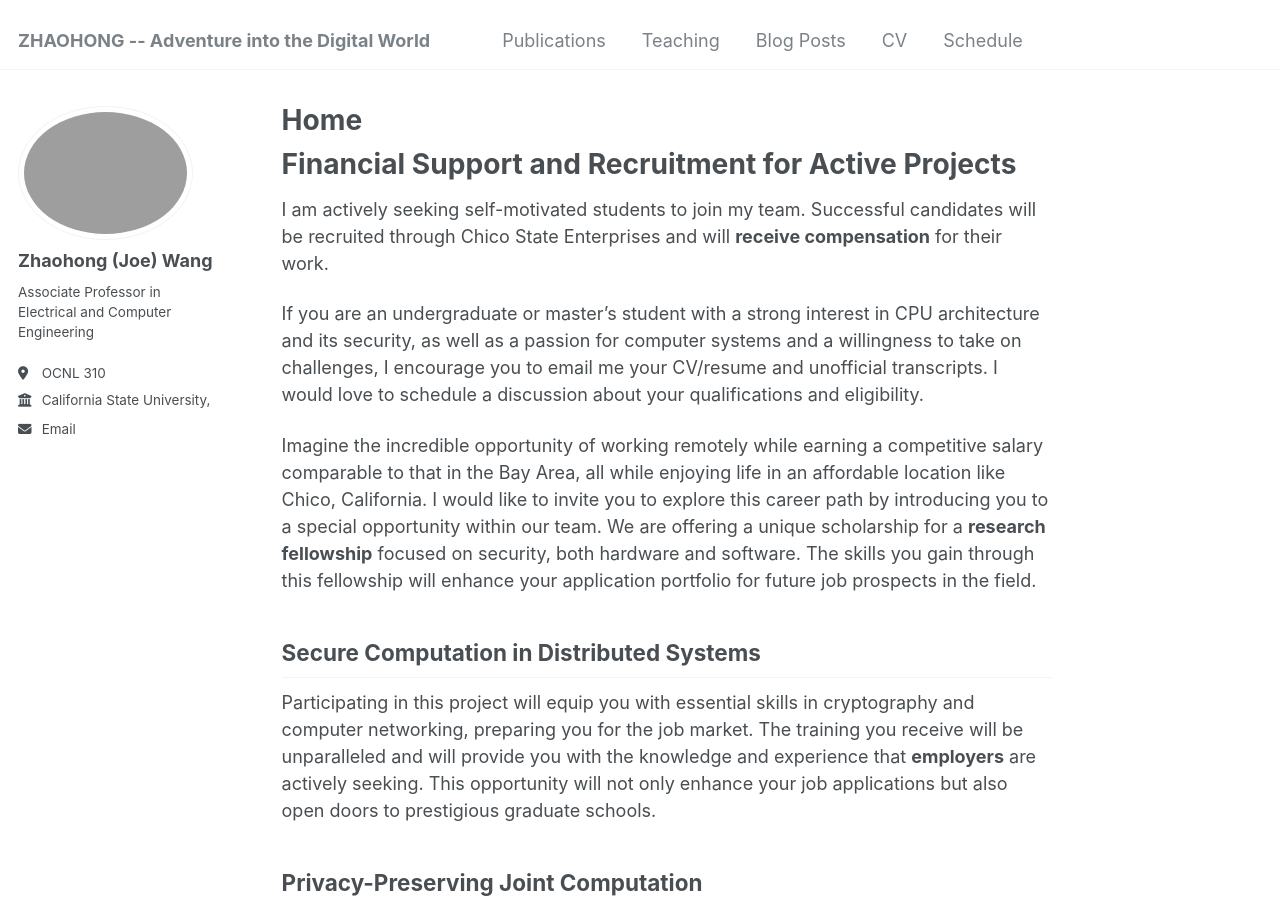
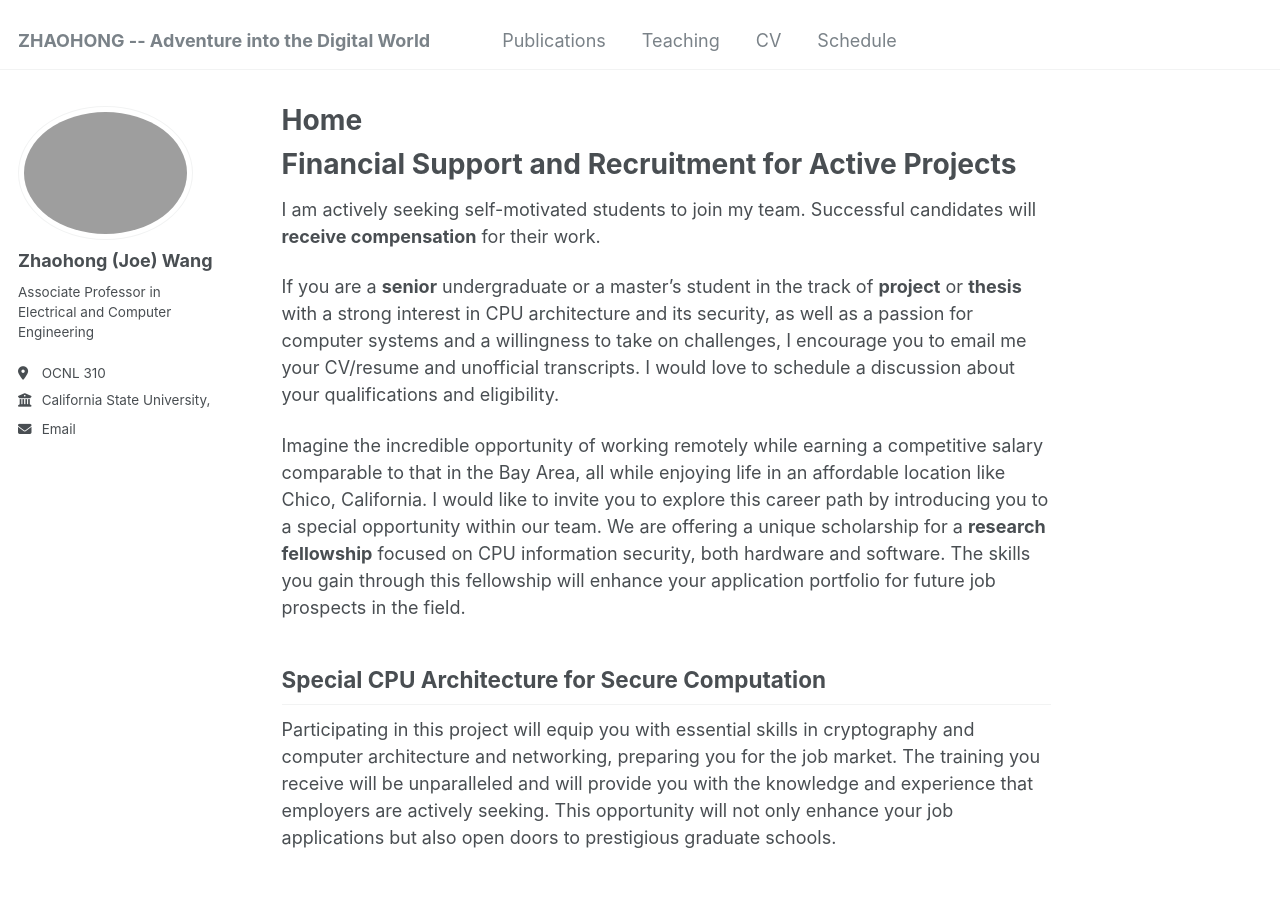
Before and after one commit to ciphermpcJoe/ciphermpcjoe.github.io, a Jekyll site: the page built from _pages/about.md, in a window 1280 px wide and 900 px high. Built offline with Jekyll 4.4.1, drawn with Linux system fonts in a browser that asks for light colours.

Commit message:
About Revision

```diff
--- a/_data/navigation.yml
+++ b/_data/navigation.yml
@@ -17,8 +17,8 @@ main:
   #- title: "Portfolio"
   #  url: /portfolio/
 
-  - title: "Blog Posts"
-    url: /year-archive/
+  #- title: "Blog Posts"
+  #  url: /year-archive/
 
   - title: "CV"
     url: /cv/
--- a/_pages/about.md
+++ b/_pages/about.md
@@ -9,15 +9,15 @@ redirect_from:
 
 Financial Support and Recruitment for Active Projects
 ======
-I am actively seeking self-motivated students to join my team. Successful candidates will be recruited through Chico State Enterprises and will **receive compensation** for their work.
+I am actively seeking self-motivated students to join my team. Successful candidates will **receive compensation** for their work.
 
-If you are an undergraduate or master's student with a strong interest in CPU architecture and its security, as well as a passion for computer systems and a willingness to take on challenges, I encourage you to email me your CV/resume and unofficial transcripts. I would love to schedule a discussion about your qualifications and eligibility.
+If you are a **senior** undergraduate or a master's student in the track of **project** or **thesis** with a strong interest in CPU architecture and its security, as well as a passion for computer systems and a willingness to take on challenges, I encourage you to email me your CV/resume and unofficial transcripts. I would love to schedule a discussion about your qualifications and eligibility.
 
-Imagine the incredible opportunity of working remotely while earning a competitive salary comparable to that in the Bay Area, all while enjoying life in an affordable location like Chico, California. I would like to invite you to explore this career path by introducing you to a special opportunity within our team. We are offering a unique scholarship for a **research fellowship** focused on security, both hardware and software. The skills you gain through this fellowship will enhance your application portfolio for future job prospects in the field.
+Imagine the incredible opportunity of working remotely while earning a competitive salary comparable to that in the Bay Area, all while enjoying life in an affordable location like Chico, California. I would like to invite you to explore this career path by introducing you to a special opportunity within our team. We are offering a unique scholarship for a **research fellowship** focused on CPU information security, both hardware and software. The skills you gain through this fellowship will enhance your application portfolio for future job prospects in the field.
 
-Secure Computation in Distributed Systems
+Special CPU Architecture for Secure Computation
 ------
-Participating in this project will equip you with essential skills in cryptography and computer networking, preparing you for the job market. The training you receive will be unparalleled and will provide you with the knowledge and experience that **employers** are actively seeking. This opportunity will not only enhance your job applications but also open doors to prestigious graduate schools.
+Participating in this project will equip you with essential skills in cryptography and computer architecture and networking, preparing you for the job market. The training you receive will be unparalleled and will provide you with the knowledge and experience that employers are actively seeking. This opportunity will not only enhance your job applications but also open doors to prestigious graduate schools.
 
 Privacy-Preserving Joint Computation
 ------
```
Also changed, not shown: _pages/markdown.md (+2 -3 lines).
